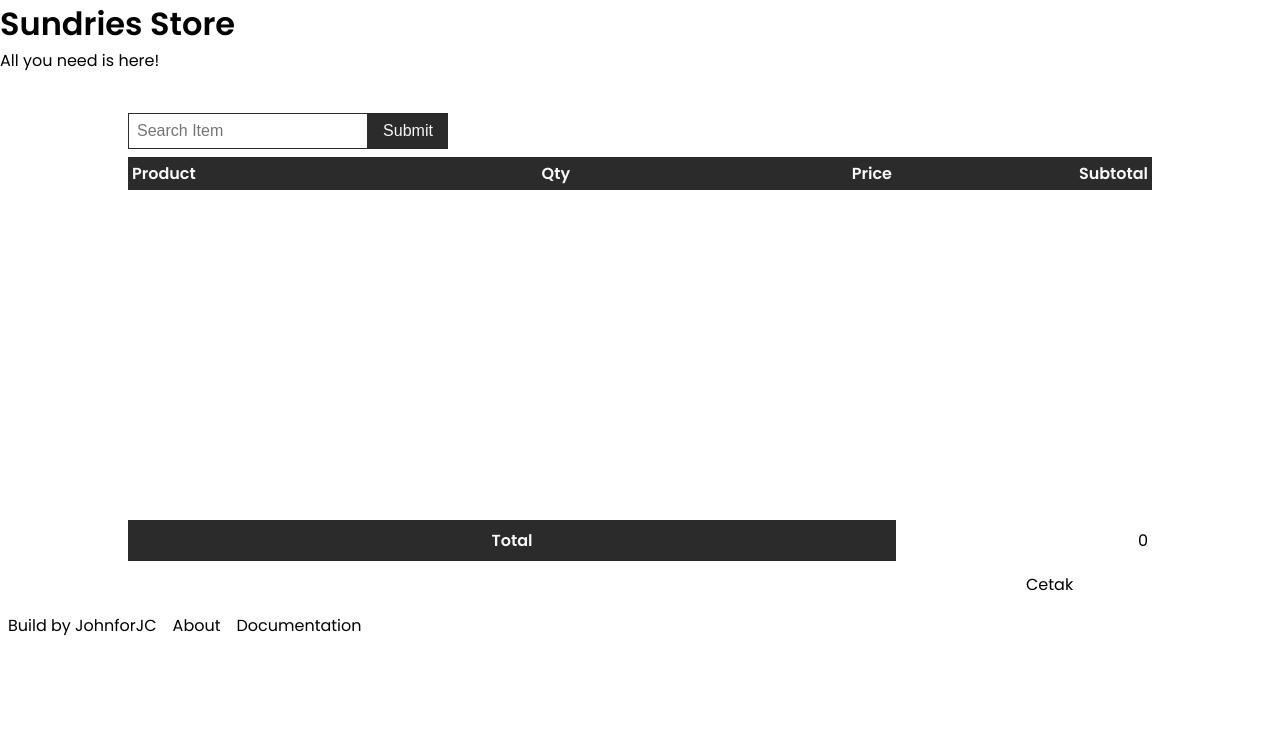
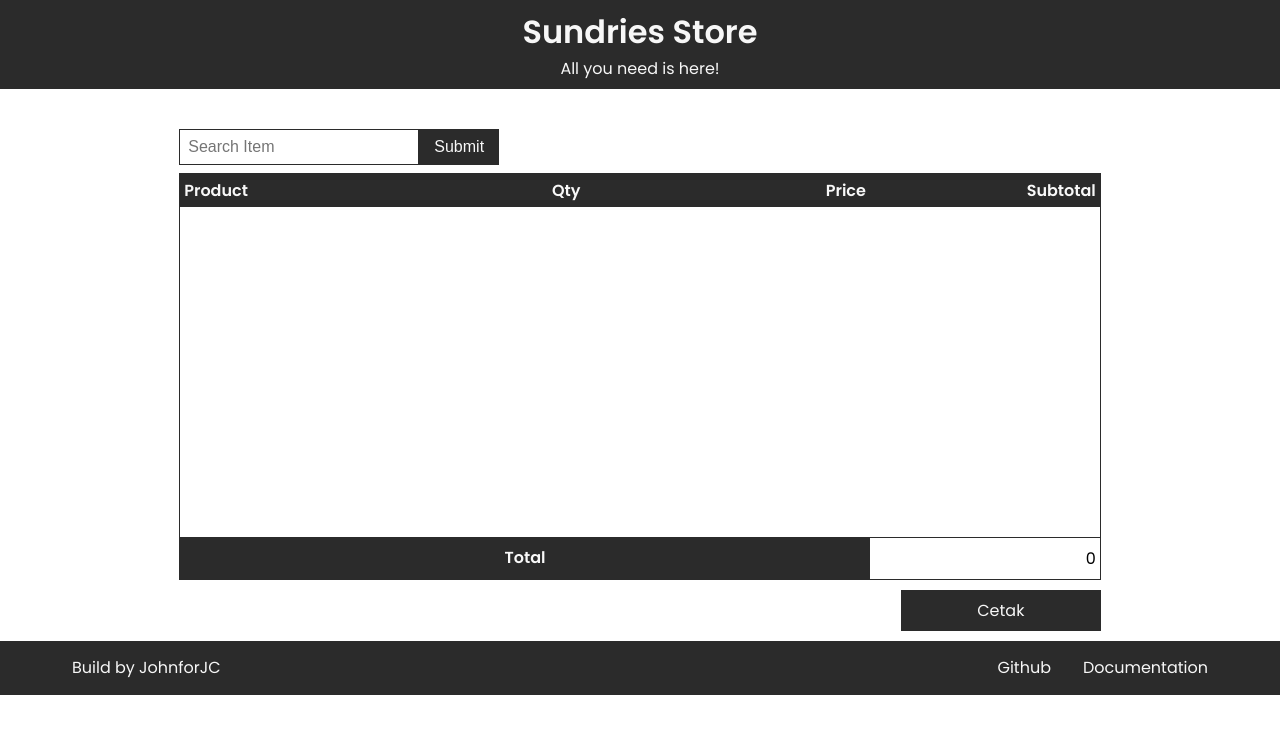
Before and after one commit to johnforjc/cashier-app, a React (Create React App) app: page / in a window 1280 px wide. Shown: the top 734 px of the page. Built offline with nearby package versions, Linux system fonts and the light colour scheme.

Commit message:
simple cashier app done

```diff
--- a/src/component/Footer/Footer.js
+++ b/src/component/Footer/Footer.js
@@ -4,9 +4,21 @@ import "./footer.css";
 const Footer = () => {
   return (
     <footer>
-      <div className="footer-item">Build by JohnforJC</div>
-      <div className="footer-item">About</div>
-      <div className="footer-item">Documentation</div>
+      <div className="container">
+        <div className="flex-container justify-between">
+          <div className="footer-item">
+            Build by <a href="https://github.com/johnforjc">JohnforJC</a>
+          </div>
+          <div className="footer-item">
+            <a className="link" href="https://github.com/johnforjc">
+              Github
+            </a>
+            <a className="link" href="https://github.com/johnforjc/cashier-app">
+              Documentation
+            </a>
+          </div>
+        </div>
+      </div>
     </footer>
   );
 };
--- a/src/component/Footer/footer.css
+++ b/src/component/Footer/footer.css
@@ -1,7 +1,16 @@
 footer {
+  width: 100%;
   display: flex;
+  justify-content: space-between;
+  padding: 0.4em 0;
+  background: #2b2b2b;
+  color: #f7f7f7;
 }
 
 footer .footer-item {
   padding: 0.5em;
 }
+
+.footer-item a.link {
+  margin-left: 2em;
+}
--- /dev/null
+++ b/src/component/header/Header.css
@@ -0,0 +1,6 @@
+header {
+  background: #2b2b2b;
+  text-align: center;
+  color: #f7f7f7;
+  padding: 0.5em;
+}
--- a/src/component/header/Header.js
+++ b/src/component/header/Header.js
@@ -1,10 +1,13 @@
 import React from "react";
+import "./Header.css";
 
 const Header = () => {
   return (
     <header>
-      <h1>Sundries Store</h1>
-      <p>All you need is here!</p>
+      <div className="container">
+        <h1>Sundries Store</h1>
+        <p>All you need is here!</p>
+      </div>
     </header>
   );
 };
--- a/src/index.css
+++ b/src/index.css
@@ -10,4 +10,32 @@
 
 body {
   font-family: "Poppins", sans-serif;
+  min-height: 100vh;
 }
+
+.container {
+  width: 100%;
+  max-width: 1440px;
+  display: block;
+  margin: auto;
+  padding: 0 4em;
+}
+
+@media only screen and (max-width: 640px) {
+  .container {
+    padding: 0;
+  }
+}
+
+.flex-container {
+  display: flex;
+}
+
+.justify-between {
+  justify-content: space-between;
+}
+
+a {
+  text-decoration: none;
+  color: inherit;
+}
--- a/src/pages/cashier-page/Cashier.css
+++ b/src/pages/cashier-page/Cashier.css
@@ -22,15 +22,22 @@
   left: 0;
   height: 99px;
   width: min(240px, calc(100% - 80px));
-  background-color: black;
-  color: white;
+  background-color: #2b2b2b;
+  color: #f7f7f7;
   z-index: 10;
   overflow-y: auto;
 }
 
 .search-item .suggested-list {
+  cursor: pointer;
   padding: 0.25em;
   height: 33px;
+  transition: background 0.2s ease-in-out, color 0.2s ease-in-out;
+}
+
+.search-item .suggested-list:hover {
+  color: #2b2b2b;
+  background-color: #f7f7f7;
 }
 
 .search-item .form-input {
@@ -60,7 +67,8 @@
 }
 
 .cashier-table {
-  height: calc(33px * 11 + 44px);
+  border: solid 1px #2b2b2b;
+  margin-bottom: 10px;
 }
 
 .cashier-table-content {
@@ -120,6 +128,7 @@
 
 .list-total .total-content {
   padding: 0.5em 0.25em;
+  border-top: solid 1px #2b2b2b;
 }
 
 .list-item .price,
@@ -137,6 +146,45 @@
   text-align: center;
   margin-left: auto;
   margin-right: 0;
+  background-color: #2b2b2b;
+  color: #f7f7f7;
+  margin-bottom: 10px;
+  cursor: pointer;
+}
+
+.form-udpate-quantity {
+  display: block;
+  position: absolute;
+  top: 50%;
+  left: 50%;
+  transform: translate(-50%, -50%);
+  border-radius: 1em;
+  background-color: #a3a3a3;
+  padding: 2em;
+}
+
+.form-udpate-quantity h4 {
+  margin-bottom: 5px;
+}
+
+.form-udpate-quantity input {
+  display: block;
+  padding: 0.5em;
+  outline: none;
+  border: none;
+  background: transparent;
+}
+
+.form-udpate-quantity input[type="number"] {
+  border-bottom: solid 1px #2b2b2b;
+  margin-bottom: 0.25em;
+}
+
+.form-udpate-quantity input[type="submit"] {
+  background-color: #2b2b2b;
+  color: #f7f7f7;
+  border-radius: 0.25em;
+  margin: auto;
 }
 
 @media only screen and (max-width: 600px) {
--- a/src/pages/cashier-page/Cashier.js
+++ b/src/pages/cashier-page/Cashier.js
@@ -13,6 +13,17 @@ const Cashier = () => {
   const [showForm, setShowForm] = useState(false);
   const [updateValue, setUpdateValue] = useState(0);
   const [totalHarga, setTotalHarga] = useState(0);
+
+  const resetAllValue = () => {
+    setinputValue("");
+    setSuggestProduct([]);
+    setProductSelected([]);
+
+    setProductUpt({});
+    setShowForm(false);
+    setUpdateValue(0);
+    setTotalHarga(0);
+  };
 
   const updateTotalHarga = () => {
     let total = 0;
@@ -86,10 +97,6 @@ const Cashier = () => {
   };
 
   const cetakList = () => {
-    let content = document.getElementById("cashier-table");
-    let list = content.querySelectorAll(".list-item");
-    let totalEntity = content.querySelectorAll(".list-total")[0];
-
     let printableArea = window.open("", "", "height=500, width=auto");
 
     printableArea.document.write("<html>");
@@ -102,18 +109,18 @@ const Cashier = () => {
       <th witdh="10ch">Subtotal</th>
     </tr>`);
 
-    list.forEach((item) => {
+    productSelected.forEach((item) => {
       printableArea.document.write(`<tr>
-        <td witdh="20ch">${item.getElementsByClassName("name")[0].innerText}</td>
-        <td witdh="4ch">${item.getElementsByClassName("qty")[0].innerText}</td>
-        <td witdh="10ch">${item.getElementsByClassName("price")[0].innerText}</td>
-        <td witdh="10ch">${item.getElementsByClassName("subtotal")[0].innerText}</td>
+        <td witdh="20ch">${item.name}</td>
+        <td witdh="4ch">${item.quantity}</td>
+        <td witdh="10ch">${item.price}</td>
+        <td witdh="10ch">${item.price * item.quantity}</td>
       </tr>`);
     });
 
     printableArea.document.write(`<tr>
-        <td witdh="34ch" colspan=3>${totalEntity.getElementsByClassName("total-header")[0].innerText}</td>
-        <td witdh="10ch">${totalEntity.getElementsByClassName("total-content")[0].innerText}</td>
+        <td witdh="34ch" colspan=3>Total</td>
+        <td witdh="10ch">${totalHarga}</td>
       </tr>`);
 
     printableArea.document.write("</table></body></html>");
@@ -121,6 +128,8 @@ const Cashier = () => {
     printableArea.print();
 
     printableArea.window.close();
+
+    resetAllValue();
   };
 
   const updateFormHandler = (id) => {
@@ -132,6 +141,7 @@ const Cashier = () => {
   };
 
   return (
+    <div className="container">
       <div className="cashier">
         <div className="search-item">
           <form action="" className="form-control" autoComplete="off" onSubmit={submitHandler}>
@@ -153,6 +163,7 @@ const Cashier = () => {
 
         {showForm && (
           <div className="form-udpate-quantity">
+            <h4>Change Quantity</h4>
             <form action="" onSubmit={updateProduct}>
               <input type="number" value={updateValue} onChange={updateValueHandler} />
               <input type="submit" value="Change" />
@@ -190,6 +201,7 @@ const Cashier = () => {
           Cetak
         </div>
       </div>
+    </div>
   );
 };
 
```
Also changed, not shown: src/credential/credential.json (deleted, +0 -12 lines). Lines whose indentation alone changed are shown as unchanged.
